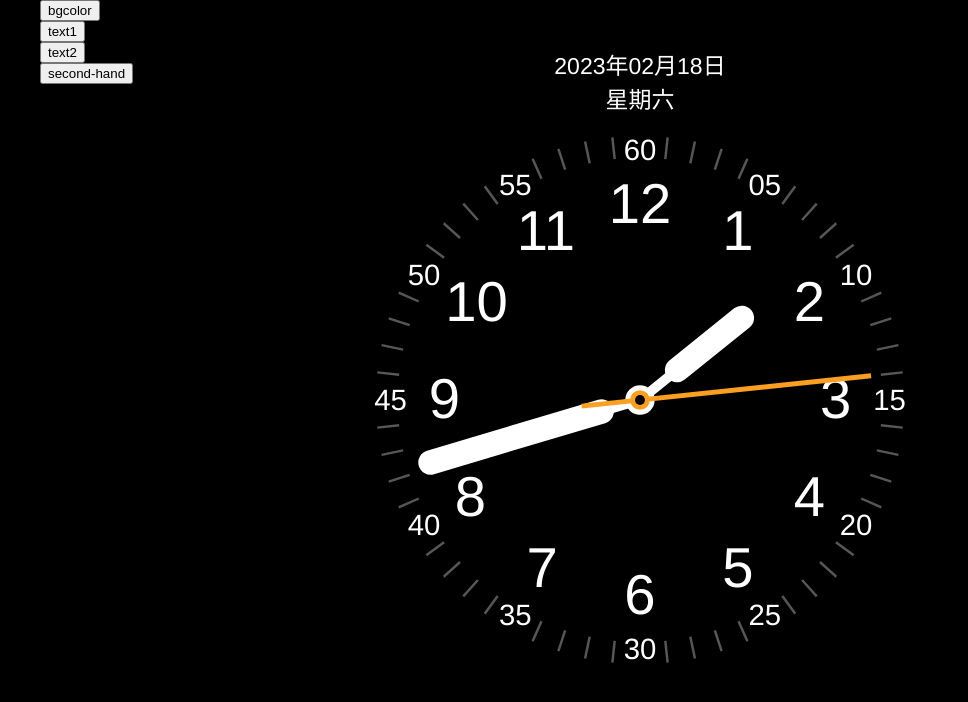
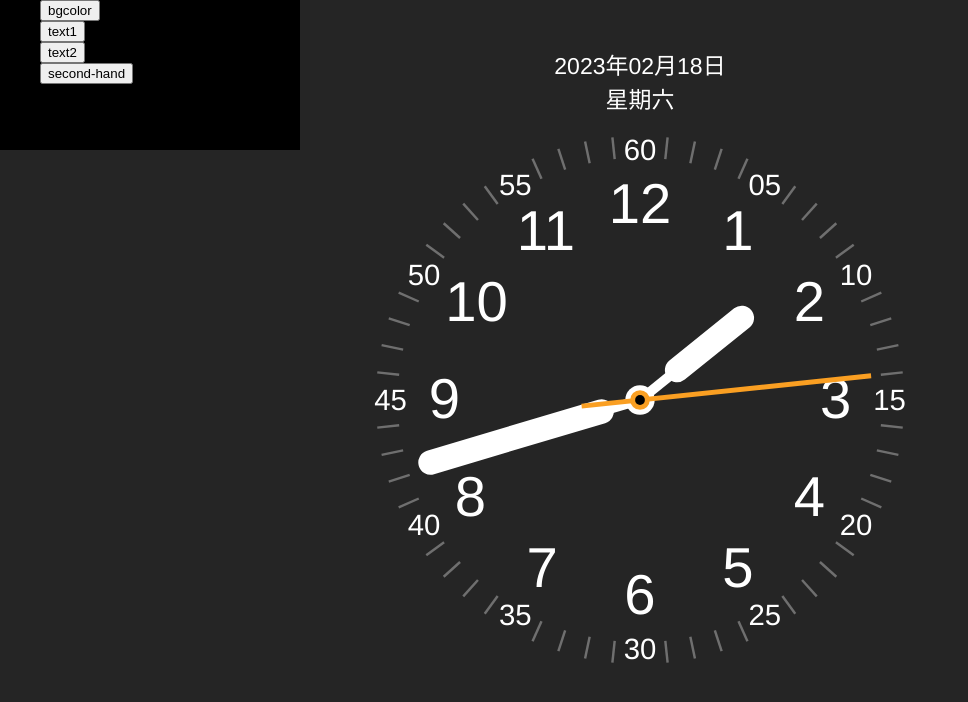
Before and after one commit to mxk-zwh/bvcfxccghc, a plain HTML site: page index.html in a window 1280 px wide. Shown: the whole page, without its empty margins (0-968 px from the left). Drawn offline with Linux system fonts and the light colour scheme.

Commit message:
Update style.css

```diff
--- a/css/style.css
+++ b/css/style.css
@@ -1,5 +1,5 @@
 body {
-    background: black;
+    background: #252525;
 }
 #ds{
 	width:30px;
```
